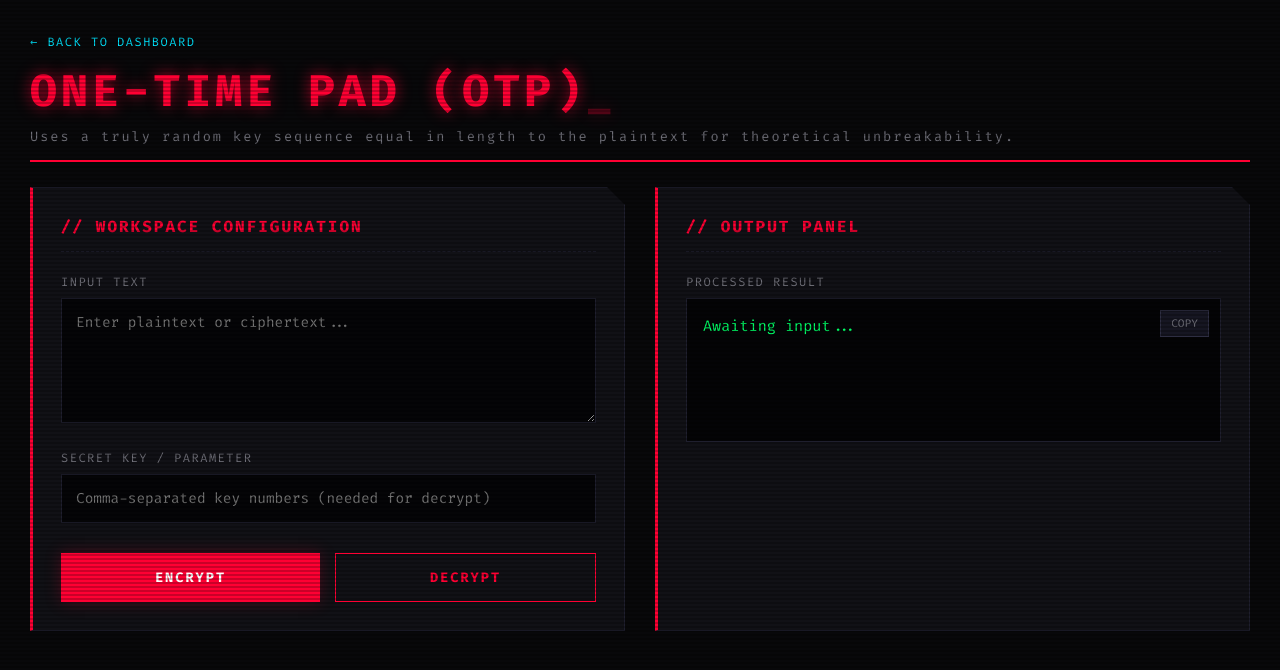
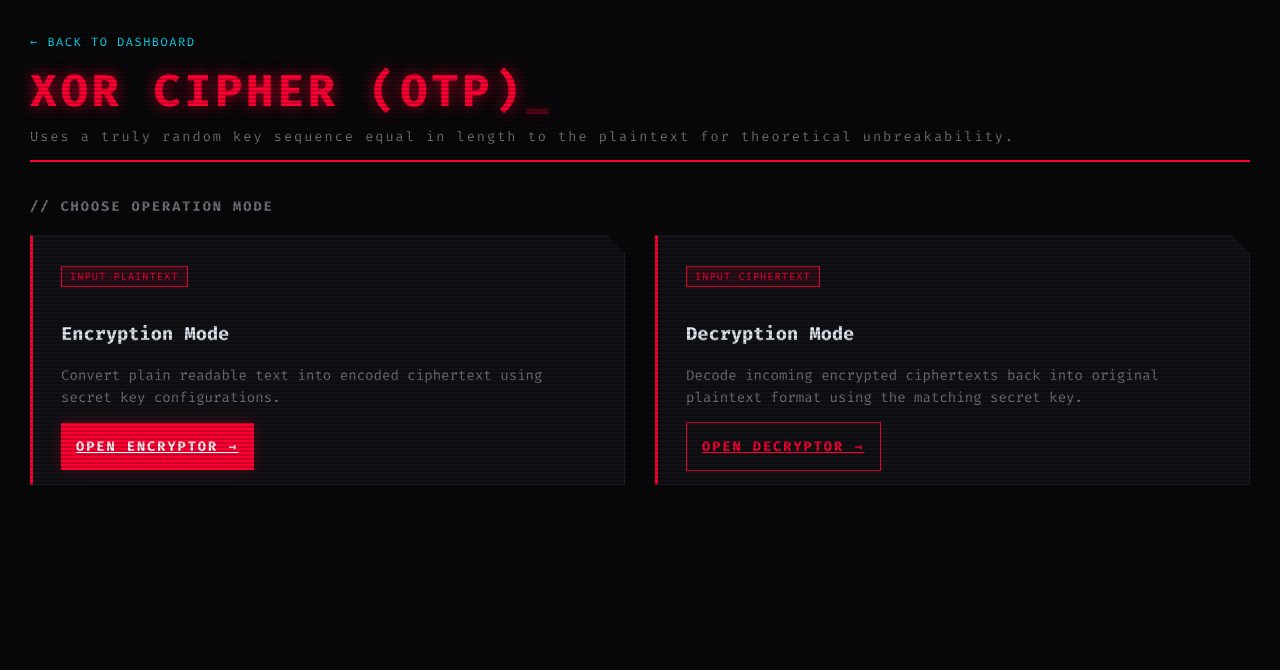
Before and after one commit to K-Devadithya/TryCrypt, a Flask app: page /cipher/otp in a window 1280 px wide. Shown: the top 670 px of the page. Run offline with Flask 3, Linux system fonts and the light colour scheme.

Commit message:
Minor changes ;)

```diff
--- a/v2/app.py
+++ b/v2/app.py
@@ -1,169 +1,190 @@
-from flask import Flask, render_template, request, jsonify, redirect, url_for
 import random
 import string
+from flask import Flask, render_template, request, jsonify
 
 app = Flask(__name__)
 
-# Cipher Metadata for Dynamic Page Rendering
 CIPHERS_INFO = {
     "caesar": {
+        "id": "caesar",
         "title": "Caesar Cipher",
-        "description": "A simple shift cipher where characters are rotated by a fixed numerical value.",
-        "difficulty": "Easy",
-        "type": "Substitution"
+        "badge": "SUBSTITUTION",
+        "description": "A simple shift cipher where characters are rotated by a fixed numerical value across the alphabet.",
+        "key_label": "Shift Amount (0-25)",
+        "key_placeholder": "e.g. 3",
+        "key_type": "Numeric Shift"
     },
     "substitution": {
+        "id": "substitution",
         "title": "Simple Substitution Cipher",
-        "description": "Replaces each letter of the alphabet with a randomized 26-character mapping key.",
-        "difficulty": "Medium",
-        "type": "Monoalphabetic"
+        "badge": "MONOALPHABETIC",
+        "description": "Replaces each letter of the alphabet with a unique randomized 26-character mapping key.",
+        "key_label": "26-Character Mapping Key",
+        "key_placeholder": "e.g. QWERTYUIOPASDFGHJKLZXCVBNM",
+        "key_type": "Alphabet Map"
     },
     "otp": {
-        "title": "One-Time Pad (OTP)",
+        "id": "otp",
+        "title": "XOR Cipher (OTP)",
+        "badge": "SYMMETRIC PAD",
         "description": "Uses a truly random key sequence equal in length to the plaintext for theoretical unbreakability.",
-        "difficulty": "Advanced",
-        "type": "Symmetric Pad"
+        "key_label": "Secret Key / Pad",
+        "key_placeholder": "Leave empty to auto-generate on encryption...",
+        "key_type": "Random Pad"
     }
 }
 
-# --- Cryptographic Logic ---
-def caesar_encrypt(text, shift):
-    result = ""
+# -------------------------------------------------------------------
+# CIPHER ALGORITHMS LOGIC
+# -------------------------------------------------------------------
+
+def caesar_cipher(text, shift, mode='encrypt'):
+    if mode == 'decrypt':
+        shift = -shift
+
+    result = []
     for char in text:
         if char.isalpha():
             start = ord('A') if char.isupper() else ord('a')
-            result += chr((ord(char) - start + shift) % 26 + start)
+            shifted_char = chr((ord(char) - start + shift) % 26 + start)
+            result.append(shifted_char)
         else:
-            result += char
-    return result
+            result.append(char)
+    return "".join(result)
 
-def caesar_decrypt(text, shift):
-    return caesar_encrypt(text, -shift)
-
-def gen_substitution_key():
-    alphabet = list(string.ascii_uppercase)
-    shuffled = alphabet.copy()
-    random.shuffle(shuffled)
-    return "".join(shuffled)
-
-def substitution_encrypt(text, key):
+def substitution_cipher(text, key, mode='encrypt'):
     alphabet = string.ascii_uppercase
     key = key.upper()
-    result = ""
+
+    if len(key) != 26 or set(key) != set(alphabet):
+        raise ValueError("Key must be a valid 26-letter unique alphabet substitution.")
+
+    result = []
     for char in text:
-        if char.isupper():
-            idx = alphabet.find(char)
-            result += key[idx] if idx != -1 else char
-        elif char.islower():
-            idx = alphabet.find(char.upper())
-            result += key[idx].lower() if idx != -1 else char
+        if char.isalpha():
+            is_upper = char.isupper()
+            upper_char = char.upper()
+
+            if mode == 'encrypt':
+                idx = alphabet.index(upper_char)
+                mapped = key[idx]
+            else:
+                idx = key.index(upper_char)
+                mapped = alphabet[idx]
+
+            result.append(mapped if is_upper else mapped.lower())
         else:
-            result += char
-    return result
+            result.append(char)
+    return "".join(result)
 
-def substitution_decrypt(text, key):
-    alphabet = string.ascii_uppercase
-    key = key.upper()
-    result = ""
-    for char in text:
-        if char.isupper():
-            idx = key.find(char)
-            result += alphabet[idx] if idx != -1 else char
-        elif char.islower():
-            idx = key.find(char.upper())
-            result += alphabet[idx].lower() if idx != -1 else char
-        else:
-            result += char
-    return result
+def xor_otp_cipher(text, key=None, mode='encrypt'):
+    if mode == 'encrypt':
+        # Auto-generate key of EXACT message length if empty
+        if not key:
+            key = "".join(random.choices(string.ascii_letters + string.digits, k=len(text)))
 
-def otp_encrypt(text):
-    text_clean = [c.upper() for c in text if c.isalpha()]
-    key = [random.randint(0, 25) for _ in text_clean]
-    cipher_nums = [(ord(char) - ord('A') + key[i]) % 26 for i, char in enumerate(text_clean)]
-    encrypted_text = "".join(chr(n + ord('A')) for n in cipher_nums)
-    return encrypted_text, key
+        # Enforce strict OTP length rule for manual override
+        if len(key) < len(text):
+            raise ValueError(f"OTP Violation: Key length ({len(key)}) must be greater than or equal to message length ({len(text)}).")
 
-def otp_decrypt(text, key_list):
-    text_clean = [c.upper() for c in text if c.isalpha()]
-    plain_nums = [(ord(char) - ord('A') - key_list[i]) % 26 for i, char in enumerate(text_clean)]
-    return "".join(chr(n + ord('A')) for n in plain_nums)
+        # Truncate key if longer than message to maintain 1:1 length ratio
+        key = key[:len(text)]
+
+        # XOR process -> convert output to HEX string
+        encrypted_bytes = [ord(c) ^ ord(k) for c, k in zip(text, key)]
+        hex_result = "".join([f"{b:02x}" for b in encrypted_bytes])
+        return hex_result, key
+
+    else: # Decrypt
+        if not key:
+            raise ValueError("A Secret Key is required to decrypt XOR Cipher.")
+
+        try:
+            bytes_data = [int(text[i:i+2], 16) for i in range(0, len(text), 2)]
+        except ValueError:
+            raise ValueError("Invalid hex ciphertext format.")
+
+        # Enforce key length check against byte count during decryption
+        if len(key) < len(bytes_data):
+            raise ValueError(f"OTP Violation: Provided key length ({len(key)}) is shorter than ciphertext byte length ({len(bytes_data)}).")
+
+        key = key[:len(bytes_data)]
+        decrypted_chars = [chr(b ^ ord(k)) for b, k in zip(bytes_data, key)]
+        return "".join(decrypted_chars), key
+# -------------------------------------------------------------------
+# FRONTEND PAGE ROUTES
+# -------------------------------------------------------------------
+
+@app.route('/')
+def home():
+    return render_template('index.html')
+
+@app.route('/cipher/<cipher_id>')
+def cipher_hub(cipher_id):
+    info = CIPHERS_INFO.get(cipher_id)
+    if not info:
+        return "Cipher not found", 404
+    return render_template('cipher.html', info=info)
+
+@app.route('/cipher/<cipher_id>/encrypt')
+def encrypt_page(cipher_id):
+    info = CIPHERS_INFO.get(cipher_id)
+    if not info:
+        return "Cipher not found", 404
+    return render_template('encrypt.html', info=info)
+
+@app.route('/cipher/<cipher_id>/decrypt')
+def decrypt_page(cipher_id):
+    info = CIPHERS_INFO.get(cipher_id)
+    if not info:
+        return "Cipher not found", 404
+    return render_template('decrypt.html', info=info)
 
 
-# --- Routes ---
-@app.route("/")
-def index():
-    return render_template("index.html", ciphers=CIPHERS_INFO)
+# -------------------------------------------------------------------
+# BACKEND API ROUTE
+# -------------------------------------------------------------------
 
-@app.route("/cipher/<cipher_type>")
-def cipher_page(cipher_type):
-    if cipher_type not in CIPHERS_INFO:
-        return redirect(url_for("index"))
-    info = CIPHERS_INFO[cipher_type]
-    return render_template("cipher.html", cipher_id=cipher_type, info=info)
+@app.route('/api/<cipher_id>/<action>', methods=['POST'])
+def process_cipher(cipher_id, action):
+    data = request.get_json() or {}
+    text = data.get('text', '')
+    key = data.get('key', '').strip()
 
-@app.route("/encrypt", methods=["POST"])
-def encrypt():
-    data = request.json
-    cipher = data.get("cipher")
-    message = data.get("message", "")
-    key = data.get("key", "")
-
-    if not message:
-        return jsonify({"status": "error", "message": "Message cannot be empty."})
+    if not text:
+        return jsonify({"error": "No input text provided"}), 400
 
     try:
-        if cipher == "caesar":
+        if cipher_id == 'caesar':
             shift = int(key) if key else 3
-            result = caesar_encrypt(message, shift)
-            return jsonify({"status": "success", "result": result, "key_used": str(shift)})
+            result = caesar_cipher(text, shift, mode=action)
+            return jsonify({"result": result, "key_used": str(shift)})
 
-        elif cipher == "substitution":
-            key_used = key if (key and len(key) == 26) else gen_substitution_key()
-            result = substitution_encrypt(message, key_used)
-            return jsonify({"status": "success", "result": result, "key_used": key_used})
+        elif cipher_id == 'substitution':
+            if not key:
+                if action == 'encrypt':
+                    # Auto-generate random 26 letter map
+                    key_list = list(string.ascii_uppercase)
+                    random.shuffle(key_list)
+                    key = "".join(key_list)
+                else:
+                    return jsonify({"error": "Key is required for decryption"}), 400
 
-        elif cipher == "otp":
-            result, key_used = otp_encrypt(message)
-            return jsonify({"status": "success", "result": result, "key_used": key_used})
+            result = substitution_cipher(text, key, mode=action)
+            return jsonify({"result": result, "key_used": key})
 
-        return jsonify({"status": "error", "message": "Invalid cipher selected."})
+        elif cipher_id == 'otp':
+            result, key_used = xor_otp_cipher(text, key, mode=action)
+            return jsonify({"result": result, "key_used": key_used})
 
-    except Exception as e:
-        return jsonify({"status": "error", "message": str(e)})
+        else:
+            return jsonify({"error": "Unknown cipher type"}), 400
 
-@app.route("/decrypt", methods=["POST"])
-def decrypt():
-    data = request.json
-    cipher = data.get("cipher")
-    message = data.get("message", "")
-    key = data.get("key", "")
+    except ValueError as err:
+        return jsonify({"error": str(err)}), 400
+    except Exception as err:
+        return jsonify({"error": f"Server processing error: {str(err)}"}), 500
 
-    if not message:
-        return jsonify({"status": "error", "message": "Message cannot be empty."})
 
-    try:
-        if cipher == "caesar":
-            shift = int(key) if key else 3
-            result = caesar_decrypt(message, shift)
-            return jsonify({"status": "success", "result": result})
-
-        elif cipher == "substitution":
-            if not key or len(key) != 26:
-                return jsonify({"status": "error", "message": "26-character key required for substitution decryption."})
-            result = substitution_decrypt(message, key)
-            return jsonify({"status": "success", "result": result})
-
-        elif cipher == "otp":
-            if not key:
-                return jsonify({"status": "error", "message": "Key numbers required for OTP decryption."})
-            key_list = [int(k.strip()) for k in key.split(",") if k.strip().isdigit()]
-            result = otp_decrypt(message, key_list)
-            return jsonify({"status": "success", "result": result})
-
-        return jsonify({"status": "error", "message": "Invalid cipher selected."})
-
-    except Exception as e:
-        return jsonify({"status": "error", "message": str(e)})
-
-if __name__ == "__main__":
-    app.run(host='0.0.0.0',port=5000,debug=True)
+if __name__ == '__main__':
+    app.run(host='0.0.0.0', port=5000, debug=True)
--- a/v2/static/script.js
+++ b/v2/static/script.js
@@ -1,79 +1,111 @@
-document.addEventListener("DOMContentLoaded", () => {
-    const activeCipherInput = document.getElementById("activeCipher");
-    if (activeCipherInput) {
-        setupKeyPlaceholder(activeCipherInput.value);
+async function executeProcess() {
+    const cipher = document.getElementById('activeCipher').value;
+    const action = document.getElementById('activeAction').value;
+    const text = document.getElementById('messageInput').value;
+    const key = document.getElementById('keyInput').value;
+
+    const resultBox = document.getElementById('resultBox');
+    const keyUsedGroup = document.getElementById('keyUsedGroup');
+    const keyUsedBox = document.getElementById('keyUsedBox');
+
+    if (!text.trim()) {
+        resultBox.innerText = "Error: Input text cannot be empty.";
+        return;
     }
-});
 
-function setupKeyPlaceholder(cipher) {
-    const keyInput = document.getElementById("keyInput");
-    if (!keyInput) return;
-
-    if (cipher === "caesar") {
-        keyInput.placeholder = "Enter shift number (e.g., 3)";
-    } else if (cipher === "substitution") {
-        keyInput.placeholder = "Enter 26-char key (or leave blank to auto-generate)";
-    } else if (cipher === "otp") {
-        keyInput.placeholder = "Comma-separated key numbers (needed for decrypt)";
-    }
-}
-
-async function processCipher(action) {
-    const cipher = document.getElementById("activeCipher").value;
-    const message = document.getElementById("messageInput").value;
-    const key = document.getElementById("keyInput").value;
-
-    const endpoint = action === "encrypt" ? "/encrypt" : "/decrypt";
+    resultBox.innerText = "Processing...";
 
     try {
-        const response = await fetch(endpoint, {
-            method: "POST",
-            headers: { "Content-Type": "application/json" },
-            body: JSON.stringify({ cipher: cipher, message: message, key: key })
+        const response = await fetch(`/api/${cipher}/${action}`, {
+            method: 'POST',
+            headers: { 'Content-Type': 'application/json' },
+            body: JSON.stringify({ text: text, key: key })
         });
 
         const data = await response.json();
 
-        const resultBox = document.getElementById("resultBox");
-        const keyUsedGroup = document.getElementById("keyUsedGroup");
-        const keyUsedBox = document.getElementById("keyUsedBox");
+        if (response.ok) {
+            resultBox.innerText = data.result;
 
-        if (data.status === "success") {
-            resultBox.innerText = Array.isArray(data.result) ? data.result.join(", ") : data.result;
-
-            if (data.key_used) {
-                keyUsedGroup.classList.remove("hidden");
-                keyUsedBox.innerText = Array.isArray(data.key_used) ? data.key_used.join(", ") : data.key_used;
-            } else {
-                keyUsedGroup.classList.add("hidden");
+            // Show key used if provided back by server
+            if (data.key_used && keyUsedGroup) {
+                keyUsedBox.innerText = data.key_used;
+                keyUsedGroup.classList.remove('hidden');
             }
         } else {
-            resultBox.innerText = "Error: " + data.message;
-            keyUsedGroup.classList.add("hidden");
+            resultBox.innerText = `Error: ${data.error || 'Execution failed'}`;
         }
     } catch (err) {
-        document.getElementById("resultBox").innerText = "Error: Server connection failed.";
+        resultBox.innerText = "Error: System communication failure.";
     }
 }
 
-function copyToClipboard(elementId) {
-    const textToCopy = document.getElementById(elementId).innerText;
+// Universal Copy Function with HTTP/Mobile Fallback
+function copyToClipboard(elementId, btnElement) {
+    const el = document.getElementById(elementId);
+    if (!el) return;
 
-    if (!textToCopy || textToCopy === "Awaiting input..." || textToCopy === "---") {
+    const textToCopy = el.innerText || el.textContent;
+
+    if (!textToCopy || textToCopy.startsWith("Awaiting") || textToCopy.startsWith("Error")) {
+        alert("Nothing valid to copy!");
         return;
     }
 
-    navigator.clipboard.writeText(textToCopy).then(() => {
-        const box = document.getElementById(elementId);
-        const copyBtn = box.parentElement.querySelector('.copy-btn');
-        const originalText = copyBtn.innerText;
+    // Try standard Clipboard API first
+    if (navigator.clipboard && window.isSecureContext) {
+        navigator.clipboard.writeText(textToCopy).then(() => {
+            showCopySuccess(btnElement);
+        }).catch(() => {
+            fallbackCopyTextToClipboard(textToCopy, btnElement);
+        });
+    } else {
+        // Fallback for HTTP / Mobile local network access
+        fallbackCopyTextToClipboard(textToCopy, btnElement);
+    }
+}
 
-        copyBtn.innerText = "COPIED!";
-        copyBtn.style.color = "#00FF66";
+function fallbackCopyTextToClipboard(text, btnElement) {
+    const textArea = document.createElement("textarea");
+    textArea.value = text;
 
-        setTimeout(() => {
-            copyBtn.innerText = originalText;
-            copyBtn.style.color = "";
-        }, 1500);
-    });
+    // Avoid scrolling to bottom
+    textArea.style.top = "0";
+    textArea.style.left = "0";
+    textArea.style.position = "fixed";
+    textArea.style.opacity = "0";
+
+    document.body.appendChild(textArea);
+    textArea.focus();
+    textArea.select();
+
+    try {
+        const successful = document.execCommand('copy');
+        if (successful) {
+            showCopySuccess(btnElement);
+        } else {
+            alert("Copy failed. Please manually select and copy.");
+        }
+    } catch (err) {
+        alert("Copy failed. Please manually select and copy.");
+    }
+
+    document.body.removeChild(textArea);
 }
+
+function showCopySuccess(btnElement) {
+    if (!btnElement) {
+        alert("Copied to clipboard!");
+        return;
+    }
+    const originalText = btnElement.innerText;
+    btnElement.innerText = "COPIED!";
+    btnElement.style.color = "#00ff66";
+    btnElement.style.borderColor = "#00ff66";
+
+    setTimeout(() => {
+        btnElement.innerText = originalText;
+        btnElement.style.color = "";
+        btnElement.style.borderColor = "";
+    }, 2000);
+}
--- a/v2/static/style.css
+++ b/v2/static/style.css
@@ -366,3 +366,45 @@ input:focus, textarea:focus {
     .grid-layout { grid-template-columns: 1fr; }
     header h1 { font-size: 2rem; }
 }
+/* Ensure relative positioning on the container */
+.output-container {
+    position: relative;
+    width: 100%;
+    margin-top: 8px;
+}
+
+/* Adjust the output text display to prevent text going under the button */
+.output-display {
+    width: 100%;
+    min-height: 50px;
+    background-color: rgba(15, 15, 20, 0.9);
+    border: 1px solid var(--border-color);
+    border-radius: 4px;
+    padding: 12px 90px 12px 12px; /* 90px right padding keeps text clear of copy button */
+    color: #e0e0e0;
+    font-family: 'Courier New', Courier, monospace;
+    word-break: break-all;
+    box-sizing: border-box;
+}
+
+/* Position copy button cleanly in top right corner */
+.copy-btn {
+    position: absolute;
+    top: 8px;
+    right: 8px;
+    z-index: 2;
+    padding: 4px 10px;
+    font-size: 0.75rem;
+    font-weight: bold;
+    background: transparent;
+    border: 1px solid var(--accent-color);
+    color: var(--accent-color);
+    border-radius: 3px;
+    cursor: pointer;
+    transition: all 0.2s ease;
+}
+
+.copy-btn:hover {
+    background: var(--accent-color);
+    color: #000;
+}
--- a/v2/templates/cipher.html
+++ b/v2/templates/cipher.html
@@ -3,7 +3,7 @@
 <head>
     <meta charset="UTF-8">
     <meta name="viewport" content="width=device-width, initial-scale=1.0">
-    <title>{{ info.title }} // TRCRYPT</title>
+    <title>{{ info.title }} // TRYCRYPT</title>
     <link rel="stylesheet" href="{{ url_for('static', filename='style.css') }}">
 </head>
 <body>
@@ -16,48 +16,25 @@
             </div>
         </header>
 
-        <input type="hidden" id="activeCipher" value="{{ cipher_id }}">
+        <section class="hub-selection">
+            <h2 class="section-title">// CHOOSE OPERATION MODE</h2>
 
-        <div class="grid-layout">
-            <!-- Input & Configuration Panel -->
-            <div class="card">
-                <h2>// WORKSPACE CONFIGURATION</h2>
-
-                <label for="messageInput">INPUT TEXT</label>
-                <textarea id="messageInput" rows="5" placeholder="Enter plaintext or ciphertext..."></textarea>
-
-                <div id="keyGroup">
-                    <label for="keyInput">SECRET KEY / PARAMETER</label>
-                    <input type="text" id="keyInput" placeholder="Enter key...">
+            <div class="grid-layout">
+                <div class="card hub-card">
+                    <div class="card-badge">INPUT PLAINTEXT</div>
+                    <h3>Encryption Mode</h3>
+                    <p class="cipher-desc">Convert plain readable text into encoded ciphertext using secret key configurations.</p>
+                    <a href="/cipher/{{ info.id }}/encrypt" class="btn btn-encrypt">OPEN ENCRYPTOR →</a>
                 </div>
 
-                <div class="button-group">
-                    <button class="btn btn-encrypt" onclick="processCipher('encrypt')">ENCRYPT</button>
-                    <button class="btn btn-decrypt" onclick="processCipher('decrypt')">DECRYPT</button>
+                <div class="card hub-card">
+                    <div class="card-badge">INPUT CIPHERTEXT</div>
+                    <h3>Decryption Mode</h3>
+                    <p class="cipher-desc">Decode incoming encrypted ciphertexts back into original plaintext format using the matching secret key.</p>
+                    <a href="/cipher/{{ info.id }}/decrypt" class="btn btn-decrypt">OPEN DECRYPTOR →</a>
                 </div>
             </div>
-
-            <!-- Output Panel -->
-            <div class="card">
-                <h2>// OUTPUT PANEL</h2>
-
-                <label>PROCESSED RESULT</label>
-                <div class="output-container">
-                    <button class="copy-btn" onclick="copyToClipboard('resultBox')">COPY</button>
-                    <div id="resultBox" class="output-display">Awaiting input...</div>
-                </div>
-
-                <div id="keyUsedGroup" class="hidden">
-                    <label>KEY GENERATED / USED</label>
-                    <div class="output-container">
-                        <button class="copy-btn" onclick="copyToClipboard('keyUsedBox')">COPY</button>
-                        <div id="keyUsedBox" class="output-display key-display">---</div>
-                    </div>
-                </div>
-            </div>
-        </div>
+        </section>
     </div>
-
-    <script src="{{ url_for('static', filename='script.js') }}"></script>
 </body>
 </html>
```
Also changed, not shown: v2/templates/decrypt.html (added, +52 -0 lines), v2/templates/encrypt.html (added, +60 -0 lines).
